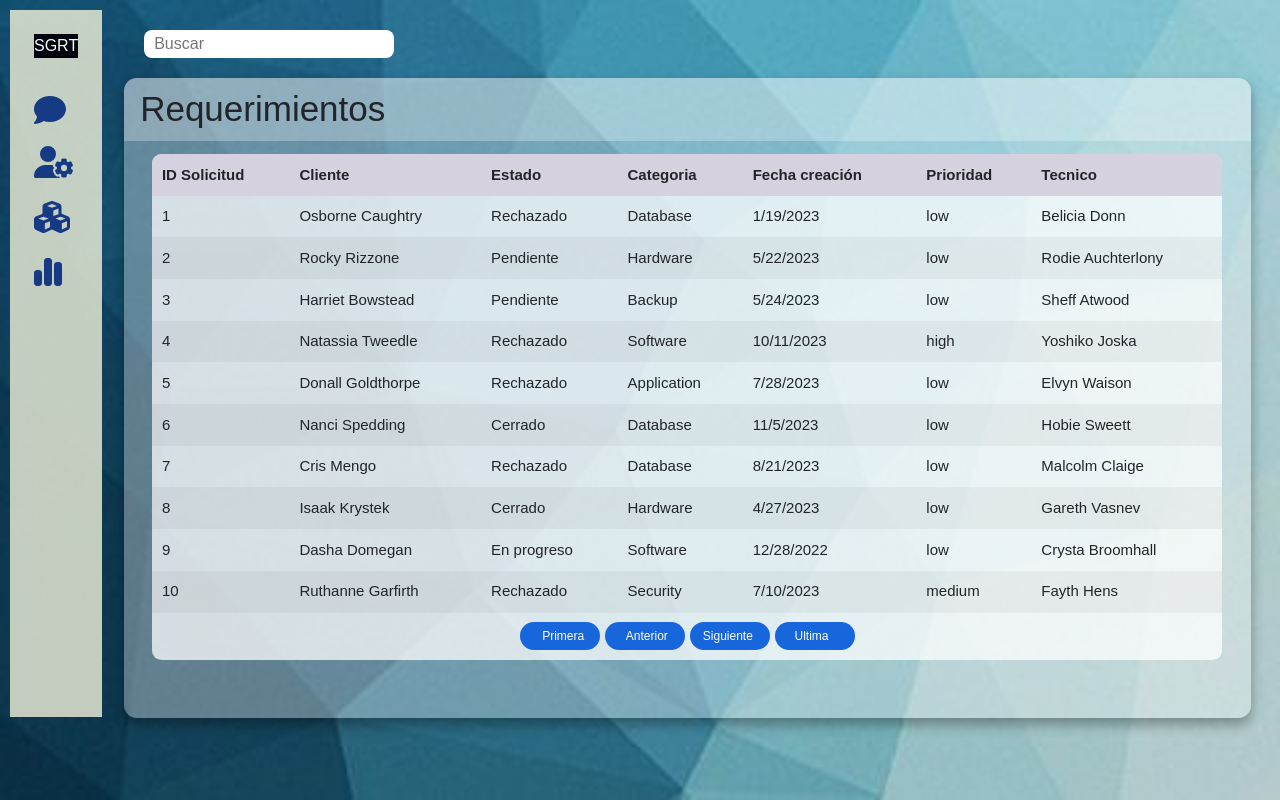
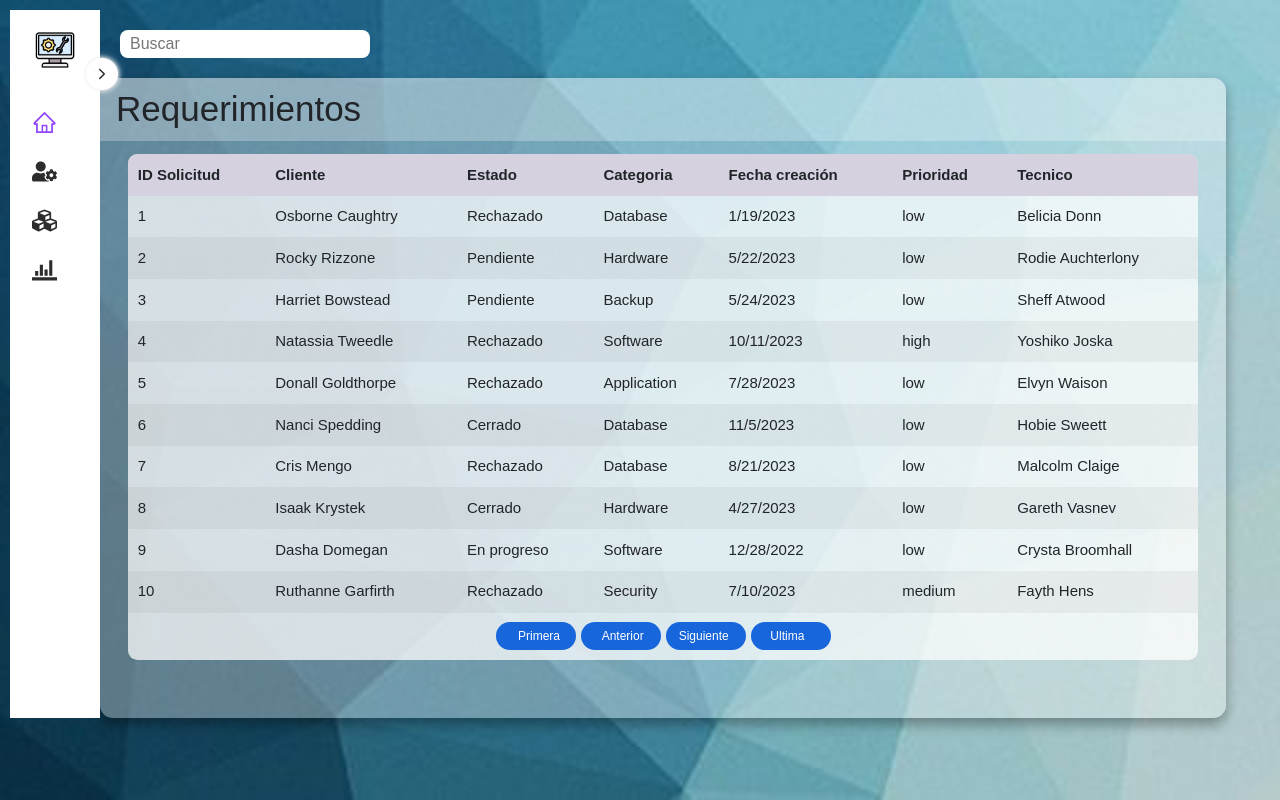
Before and after one commit to fredy100100/ProyectoSGRT, a React (Create React App) app: page / in a window 1280 px wide. Built offline with nearby package versions, Linux system fonts and the light colour scheme.

Commit message:
Sidebar 2/01/2024

```diff
--- a/src/App.css
+++ b/src/App.css
@@ -1,3 +1,5 @@
+@import url('https://fonts.googleapis.com/css2?family=Poppins:wght@900&display=swap');
+
 * {
   margin: 0;
   padding: 0;
--- a/src/App.js
+++ b/src/App.js
@@ -1,25 +1,34 @@
+import { BrowserRouter } from "react-router-dom";
+import { MyRoutes } from "./Componentes/routers/routers";
+import styled from "styled-components";
 import "./App.css";
-import Home from "./Componentes/Home/Home";
-import { BrowserRouter as Router, Routes, Route } from "react-router-dom";
-import { Estadisticas } from "./Componentes/Estadisticas/Estadisticas";
-import { Inventario } from "./Componentes/InventarioX/Inventario";
-import { Usuarios } from "./Componentes/Usuarios/Usuarios";
-import { Login } from "./Componentes/login/login";
+import { Sidebar } from "./Componentes/shared/sidebar/sidebar";
+import { useState } from "react";
 
 function App() {
+
+  const [sidebarOpen, setSidebarOpen] = useState(false);
+
   return (
     <div className="App">
-      <Router>
-        <Routes>
-          <Route path="/Estadisticas" element={<Estadisticas />}></Route>
-          <Route path="/" element={<Home />}></Route>
-          <Route path="/Inventario" element={<Inventario />}></Route>
-          <Route path="/Usuarios" element={<Usuarios />}></Route>
-          <Route path="/login" element={<Login />}></Route>
-        </Routes>
-      </Router>
+      <BrowserRouter>
+        <Container className={sidebarOpen ? "sidebarState active" : "sidebarState"}>
+            <Sidebar sidebarOpen={sidebarOpen} setSidebarOpen={setSidebarOpen}/>
+            <MyRoutes />
+        </Container>
+      </BrowserRouter>
     </div>
   );
 }
 
+const Container = styled.div`
+  display: grid;
+  grid-template-columns: 90px auto;
+  transition: all 0.3s;
+
+  &.active {
+    grid-template-columns: 300px auto;
+  }
+`;
+
 export default App;
--- a/src/Componentes/Home/Home.js
+++ b/src/Componentes/Home/Home.js
@@ -1,16 +1,14 @@
 import '../../Iconos.css';
 import { Main } from '../Main';
-import { Header } from '../shared/Header/Header';
 import { Section } from '../Section';
 import { SimpleTable } from '../shared/simpleTable/simpleTable';
 import data from './MOCK_DATA Requerimientos.json';
 import { columns } from './mockhome';
-import './Home.css'
+import './Homex.css'
 
-function Home() {
+export const Home = () => {
   return (
     <div className="home-container">
-      <Main></Main>
       <div className='layout-home-container'>
         <div className='head-home-container'>
           <div className='header-home-container'>
@@ -18,13 +16,7 @@ function Home() {
         </div>
         <SimpleTable columns={columns} data={data} titulo="Requerimientos" />
       </div>
-
-
-
-
     </div>
 
   );
 }
-
-export default Home;
--- a/src/Componentes/InventarioX/Inventario.js
+++ b/src/Componentes/InventarioX/Inventario.js
@@ -11,7 +11,6 @@ export const Inventario = () => {
 
   return (
     <div className="Inv">
-      <Main />
       <div className="layout-inv-container">
         <div className="head-inv-container">
           <div className="header-inv-container">
--- a/src/Componentes/Usuarios/Usuarios.js
+++ b/src/Componentes/Usuarios/Usuarios.js
@@ -10,7 +10,6 @@ import data from './MOCK_DATA.json'
 export const Usuarios = () => {
   return (
     <div className="users-container">
-      <Main />
       <div className="layout-users-container">
         <div className="head-users-container">
           <div className="header-users-container">
--- /dev/null
+++ b/src/Componentes/routers/routers.js
@@ -0,0 +1,17 @@
+import { BrowserRouter as Router, Routes, Route, BrowserRouter } from "react-router-dom";
+import { Home } from "../../Componentes/Home/Home";
+import { Inventario } from "../InventarioX/Inventario";
+import { Estadisticas } from "../Estadisticas/Estadisticas";
+import { Usuarios } from "../Usuarios/Usuarios";
+
+export const MyRoutes = () => {
+
+    return (
+            <Routes>
+                <Route path="/" element={<Home/>}/>
+                <Route path="/Usuarios" element={<Usuarios/>}/>
+                <Route path="/Inventario" element={<Inventario/>}/>
+                <Route path="/Estadisticas" element={<Estadisticas/>}/>
+            </Routes>
+    )
+}
--- /dev/null
+++ b/src/Componentes/shared/sidebar/datalink.js
@@ -0,0 +1,26 @@
+import { AiOutlineHome } from "react-icons/ai";
+import { FaUserCog, FaCubes } from "react-icons/fa";
+import { ImStatsBars } from "react-icons/im";
+
+export const linksArray = [
+    {
+        label: "Home",
+        icon: <AiOutlineHome />,
+        to: "/"
+    },
+    {
+        label: "Usuarios",
+        icon: <FaUserCog />,
+        to: "/Usuarios"
+    },
+    {
+        label: "Inventario",
+        icon: <FaCubes />,
+        to: "/Inventario"
+    },
+    {
+        label: "Estadisticas",
+        icon: <ImStatsBars />,
+        to: "/Estadisticas"
+    },
+]
--- /dev/null
+++ b/src/Componentes/shared/sidebar/sidebar.js
@@ -0,0 +1,130 @@
+import styled from 'styled-components';
+import { v } from '../../styles/variables';
+import logo from '../../../Imagenes/soporte-de-ti.png';
+import { IoIosArrowBack } from "react-icons/io";
+import { Light } from '../../styles/themes';
+import { linksArray } from './datalink';
+import { NavLink, useLocation } from 'react-router-dom';
+
+export const Sidebar = ({ sidebarOpen, setSidebarOpen }) => {
+    const modSidebarOpen = () => {
+        setSidebarOpen(!sidebarOpen)
+    }
+    const { pathname } = useLocation();
+    const isActive = Location.pathname;
+    return (
+        <Container isOpen={sidebarOpen}>
+            <button className='sidebarButton' onClick={modSidebarOpen}>
+                <IoIosArrowBack />
+            </button>
+            <div className='Logocontent'>
+                <div className='imgcontent'>
+                    <img src={logo}></img>
+                </div>
+                <h3>SGRT</h3>
+            </div>
+            {linksArray.map(({ icon, label, to }) => (
+                <div className='LinkContainer' key={label}>
+                    <NavLink to={to} className={({ isActive }) => `Links${isActive ? ` active` : ``}`}>
+                        <div className='linkIcon'>
+                            {icon}
+                            {sidebarOpen && (<span>{label}</span>)}
+                        </div>
+                    </NavLink>
+                </div>
+            ))}
+        </Container>
+    )
+
+}
+
+const Container = styled.div`
+
+    color: ${Light.text};
+    background: rgb(255,255,255);
+    position: sticky;
+    padding-top: 20px;
+
+    .sidebarButton {
+        position: absolute;
+        top: ${v.xxlSpacing};
+        right: -18px;
+        width: 32px;
+        height: 32px;
+        border-radius: 50%;
+        background: ${Light.bgtgderecha};
+        box-shadow: 0 0 4px ${Light.bg3}, 0 0 7px ${Light.bg};
+        display: flex;
+        align-items: center;
+        justify-content: center;
+        cursor: pointer;
+        transition: all 0.3s;
+        transform: ${({ isOpen }) => (isOpen ? `initial` : `rotate(180deg)`)};
+        border: none;
+        letter-spacing: inherit;
+        color: inherit;
+        font-size: inherit;
+        text-align: inherit;
+        padding: 0;
+        font-family: inherit;
+        outline:none;
+    }
+
+    .Logocontent {
+        display: flex;
+        justify-content: center;
+        align-items: center;
+        padding-bottom: ${v.lgSpacing};
+
+        .imgcontent {
+            display: flex;
+
+            img {
+                max-width: 40px;
+                height: auto;
+            }
+        }
+
+        h3 {
+        display: ${({ isOpen }) => (!isOpen ? `none` : `block`)};
+        margin-left: 5px;
+        font-family: "Poppins";
+        color: #0098be;
+        }
+    }
+
+    .LinkContainer {
+        margin: 8px 0;
+        padding: 0 15%;
+        :hover {
+            background: ${Light.bg3};
+        }
+
+        .Links {
+            display: flex;
+            align-items: center;
+            text-decoration: none;
+            padding: calc(${v.smSpacing}-2px) 0;
+            color: ${Light.text};
+
+            .linkIcon{
+                padding: ${v.smSpacing} ${v.smSpacing};
+                display: flex;
+                    svg {
+                        font-size: 25px;
+                    }
+            }
+        &.active {
+            .linkIcon {
+                    svg {
+                        color: ${Light.bg4}
+                    }
+            }
+        }
+            }
+
+        }
+    }
+
+
+`
--- /dev/null
+++ b/src/Componentes/styles/themes.js
@@ -0,0 +1,50 @@
+export const Light ={
+    body: "#fff",
+    text: "#202020",
+    bodyRgba: "255, 255, 255",
+    textRgba: "32,32,32",
+    carouselColor: "#EEEDDE",
+    fontxs: "0.75em",
+    fontsm: "0.875em",
+    fontmd: "1em",
+    fontlg: "1.25em",
+    fontxl: "2em",
+    fontxxl: "3em",
+    fontxxxl: "4em",
+    fontButton: "0.875em",
+    navHeight: "5rem",
+    whiteBg:"#7250FF",
+    bg: "rgb(255,255,255)",
+    bgAlpha: "rgba(250,250,250,.3)",
+    bg2: "rgb(245,245,245)",
+    bg3: "rgb(230,230,230)",
+    text: "rgb(45,45,45)",
+    primary: "rgb(52, 131, 235)",
+    bg4:"#9247FC",
+    bgtotal:"#EDF3FB",
+    bgtgderecha:"#fff",
+    barrascroll: "#a8a7a7",
+
+
+    gray900: "#000000",
+    gray800: "#1f1f1f",
+    gray700: "#2e2e2e",
+    gray600: "#313131",
+    gray500: "#969593",
+    gray400: "#a6a6a6",
+    gray300: "#bdbbb7",
+    gray200: "#f1f1f1",
+    gray100: "#ffffff",
+
+    green500: "#F9516E",
+    olive500: "#e3ffa8",
+
+    white: "#ffffff",
+
+    textprimary: "#2a2828",
+    textsecondary: "#f1f1f1",
+    texttertiary: "#969593",
+    //toggle
+    lightbackground: "linear-gradient(-225deg, #E3FDF5 0%, #FFE6FA 100%)",
+  lightcheckbox: "#fce100"
+}
--- /dev/null
+++ b/src/Componentes/styles/variables.js
@@ -0,0 +1,18 @@
+export const v={
+    sidebarWidth: `300px`,
+    sidebarWidthInitial: `10vw`,
+    smSpacing: `8px`,
+    mdSpacing: `16px`,
+    lgSpacing: `24px`,
+    xlSpacing: `32px`,
+    xxlSpacing: `48px`,
+    borderRadius: `6px`,
+   /* light */
+   lightbackground: `linear-gradient(-225deg, #E3FDF5 0%, #FFE6FA 100%)`,
+   lightcheckbox: `#ffef39`,
+   /* dark */
+   darkbackground:`linear-gradient(to bottom, rgba(255,255,255,0.15) 0%, rgba(0,0,0,0.15) 100%), radial-gradient(at top center, rgba(255,255,255,0.40) 0%, rgba(0,0,0,0.40) 120%) #989898`,
+   darkcheckbox: `#757575`,
+   background: `linear-gradient(to bottom, rgba(255,255,255,0.15) 0%, rgba(0,0,0,0.15) 100%), radial-gradient(at top center, rgba(255,255,255,0.40) 0%, rgba(0,0,0,0.40) 120%) #989898`,
+   checkbox: `#292929`
+}
```
Also changed, not shown: src/Componentes/Home/Homex.css (renamed from src/Componentes/Home/Home.css), src/Imagenes/soporte-de-ti.png (added).
